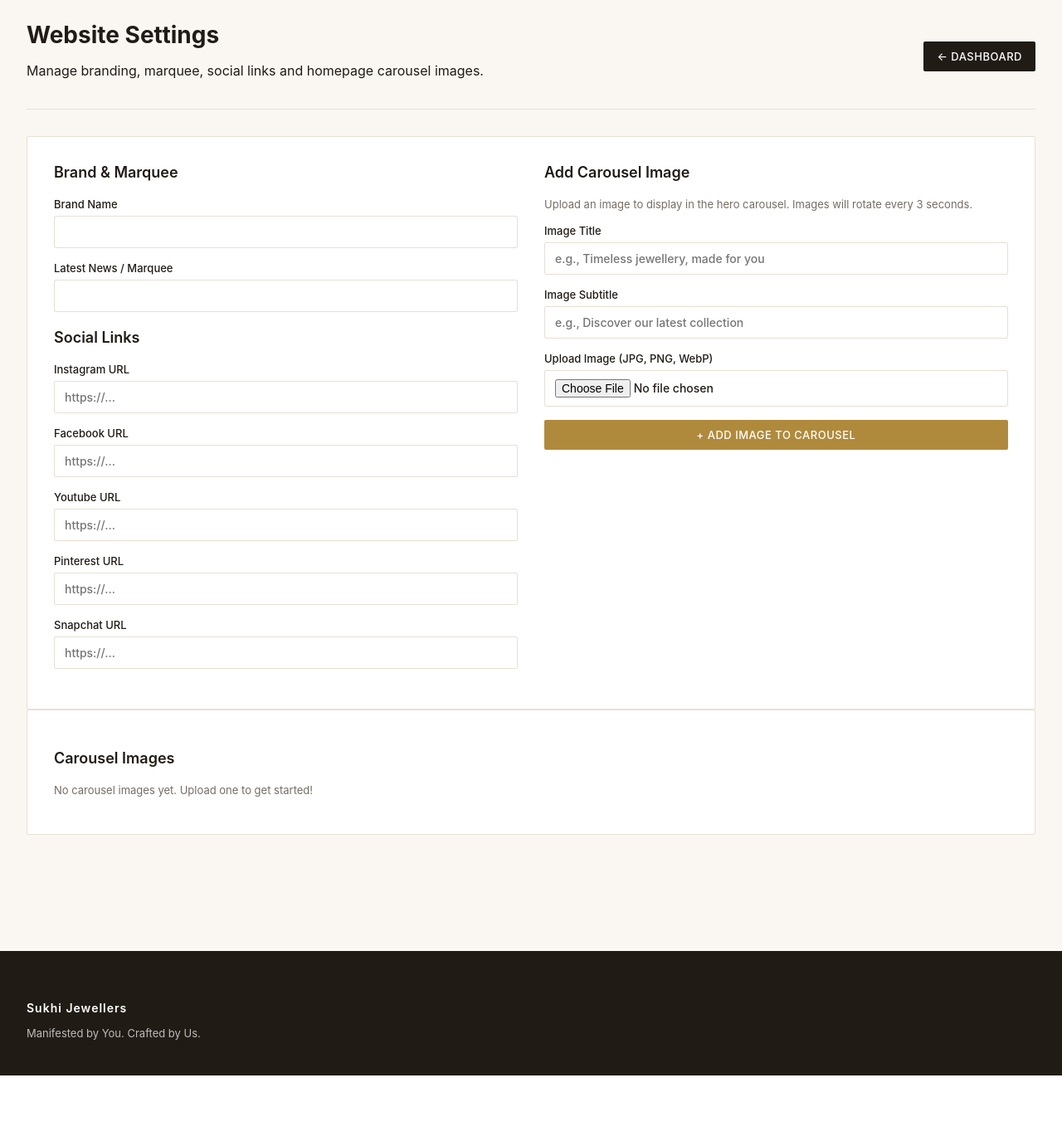
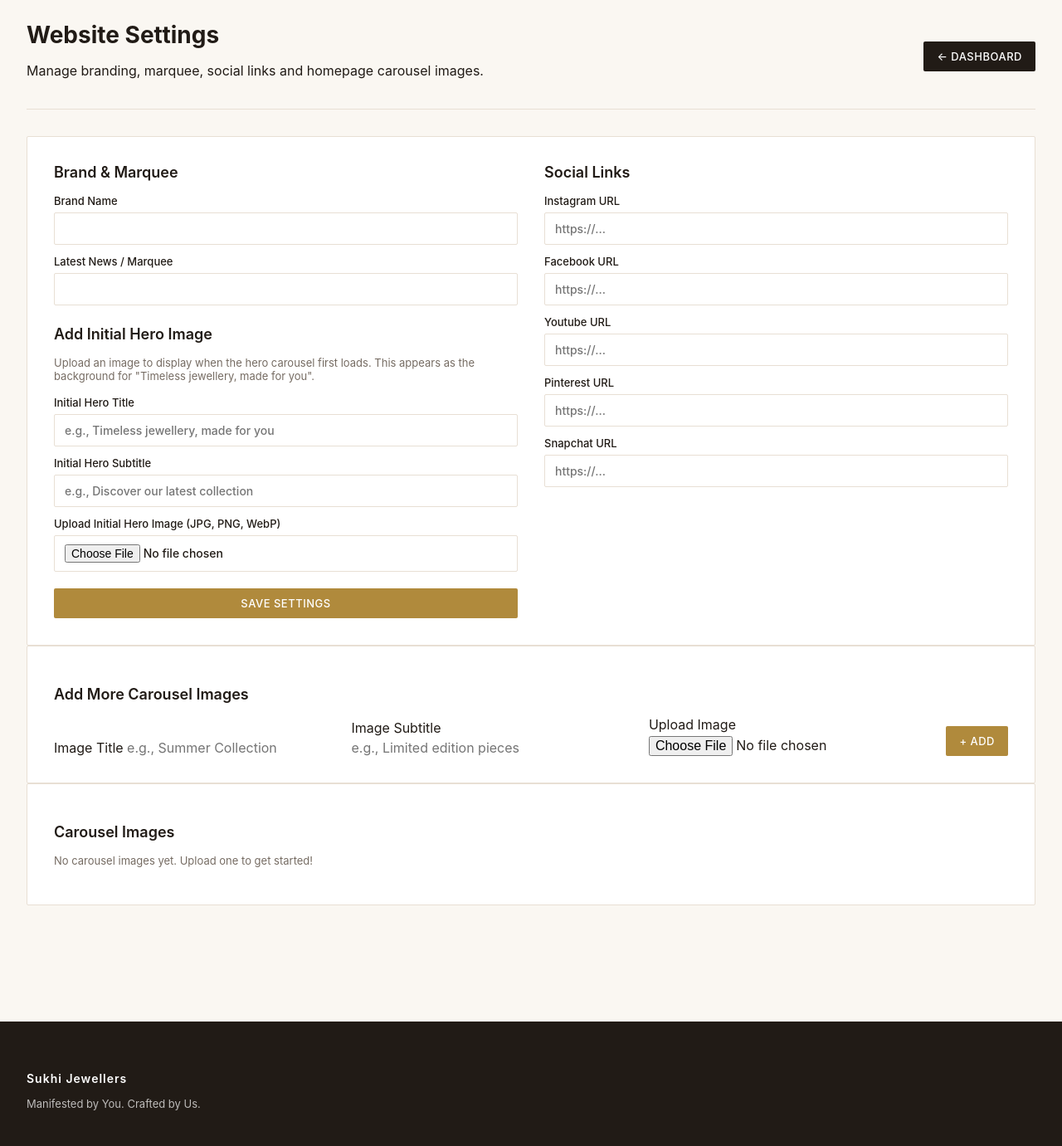
Before and after one commit to lokeshshorey18-hub/Sukhi_Jewellers_Enhanced_Full_Stack, a Flask app: template sukhi/templates/admin_site.html in a window 1280 px wide. Shown: the part 146-1527 px from the top of the page at 83% size. Before the commit the page ends 1442 px from the top, so only its background shows below. Run offline with Flask 3, Linux system fonts and the light colour scheme; the template is opened without the code that fills it, so the values that code supplies are empty; data comes from the database, SQL or seed files in the repository.

Commit message:
Add initial hero image upload option and fix carousel text display

```diff
--- a/sukhi/templates/admin_site.html
+++ b/sukhi/templates/admin_site.html
@@ -15,48 +15,69 @@
         <h2>Brand & Marquee</h2>
         <label>Brand Name<input name="brand_name" value="{{settings.brand_name}}"></label>
         <label>Latest News / Marquee<input name="announcement" value="{{settings.announcement}}"></label>
+        <h2 style="margin-top: 24px;">Add Initial Hero Image</h2>
+        <p style="font-size: 13px; color: var(--muted); margin-bottom: 16px;">Upload an image to display when the hero carousel first loads. This appears as the background for "Timeless jewellery, made for you".</p>
+        <label>Initial Hero Title<input name="initial_hero_title" placeholder="e.g., Timeless jewellery, made for you" value="{{settings.get('initial_hero_title', '')}}"></label>
+        <label>Initial Hero Subtitle<input name="initial_hero_subtitle" placeholder="e.g., Discover our latest collection" value="{{settings.get('initial_hero_subtitle', '')}}"></label>
+        <label>Upload Initial Hero Image (JPG, PNG, WebP)<input name="initial_hero_image" type="file" accept=".jpg,.jpeg,.png,.webp"></label>
+        <button type="submit" class="btn gold full" style="margin-top: 8px;">Save Settings</button>
+      </div>
+      <div>
         <h2>Social Links</h2>
         {% for key in ['instagram','facebook','youtube','pinterest','snapchat'] %}
           <label>{{key|capitalize}} URL<input name="{{key}}" value="{{settings[key]}}" placeholder="https://..."></label>
         {% endfor %}
       </div>
-      <div>
-        <h2>Add Carousel Image</h2>
-        <p style="font-size: 13px; color: var(--muted); margin-bottom: 16px;">Upload an image to display in the hero carousel. Images will rotate every 3 seconds.</p>
-        <label>Image Title<input name="hero_title" placeholder="e.g., Timeless jewellery, made for you" required></label>
-        <label>Image Subtitle<input name="hero_subtitle" placeholder="e.g., Discover our latest collection"></label>
-        <label>Upload Image (JPG, PNG, WebP)<input name="hero_image" type="file" accept=".jpg,.jpeg,.png,.webp" required></label>
-        <button class="btn gold full">+ Add Image to Carousel</button>
-      </div>
     </div>
   </form>
+
+  <!-- Add More Carousel Images Section -->
+  <div class="panel">
+    <h2>Add More Carousel Images</h2>
+    <form method="post" enctype="multipart/form-data">
+      <div style="display: grid; grid-template-columns: 1fr 1fr 1fr auto; gap: 12px; align-items: end;">
+        <label style="margin: 0;">
+          Image Title
+          <input name="hero_title" placeholder="e.g., Summer Collection" required style="margin-top: 4px;">
+        </label>
+        <label style="margin: 0;">
+          Image Subtitle
+          <input name="hero_subtitle" placeholder="e.g., Limited edition pieces" style="margin-top: 4px;">
+        </label>
+        <label style="margin: 0;">
+          Upload Image
+          <input name="hero_image" type="file" accept=".jpg,.jpeg,.png,.webp" required style="margin-top: 4px;">
+        </label>
+        <button type="submit" class="btn gold" style="padding: 10px 16px;">+ Add</button>
+      </div>
+    </form>
+  </div>
 
   <!-- Existing Carousel Images -->
   <div class="panel">
     <h2>Carousel Images</h2>
     {% if slides %}
-      <div style="display: grid; gap: 20px;">
+      <div style="display: grid; gap: 16px;">
         {% for s in slides %}
-          <div style="display: grid; grid-template-columns: 150px 1fr auto; gap: 20px; align-items: center; padding: 16px; border: 1px solid var(--line); border-radius: 4px;">
+          <div style="display: grid; grid-template-columns: 120px 1fr auto; gap: 16px; align-items: center; padding: 12px; border: 1px solid var(--line); border-radius: 4px;">
             <!-- Image Thumbnail -->
             <div>
               {% if s.image_filename %}
-                <img src="{{url_for('static',filename='uploads/'+s.image_filename)}}" alt="{{s.title}}" style="width: 150px; height: 100px; object-fit: cover; border-radius: 2px; display: block;">
+                <img src="{{url_for('static',filename='uploads/'+s.image_filename)}}" alt="{{s.title}}" style="width: 120px; height: 80px; object-fit: cover; border-radius: 2px; display: block;">
               {% else %}
-                <div style="width: 150px; height: 100px; background: var(--line); border-radius: 2px; display: flex; align-items: center; justify-content: center; font-size: 11px; color: var(--muted);">No Image</div>
+                <div style="width: 120px; height: 80px; background: var(--line); border-radius: 2px; display: flex; align-items: center; justify-content: center; font-size: 11px; color: var(--muted);">No Image</div>
               {% endif %}
             </div>
 
             <!-- Image Details -->
             <div>
-              <h3 style="margin: 0 0 6px; font-size: 15px;">{{s.title}}</h3>
-              <p style="margin: 0 0 8px; font-size: 13px; color: var(--muted);">{{s.subtitle}}</p>
-              <small style="color: #999;">Uploaded: {{s.created_at or 'N/A'}}</small>
+              <h3 style="margin: 0 0 4px; font-size: 14px; font-weight: 600;">{{s.title}}</h3>
+              <p style="margin: 0; font-size: 13px; color: var(--muted);">{{s.subtitle}}</p>
             </div>
 
             <!-- Delete Button -->
             <form method="post" action="{{url_for('delete_hero', sid=s.id)}}" style="margin: 0;">
-              <button type="submit" class="btn dark" onclick="return confirm('Delete this carousel image?');" style="background: #e74c3c; padding: 8px 12px; font-size: 12px;">🗑 Delete</button>
+              <button type="submit" class="btn dark" onclick="return confirm('Delete this carousel image?');" style="background: #e74c3c; padding: 8px 12px; font-size: 12px; white-space: nowrap;">🗑 Delete</button>
             </form>
           </div>
         {% endfor %}
@@ -86,7 +107,7 @@
     gap: 6px;
     font-weight: 500;
     font-size: 13px;
-    margin-bottom: 16px;
+    margin-bottom: 12px;
   }
 
   .admin-grid label input {
@@ -104,16 +125,12 @@
 
   .admin-grid h2 {
     font-size: 16px;
-    margin: 20px 0 16px;
+    margin: 0 0 16px;
     font-weight: 600;
   }
 
-  .admin-grid h2:first-child {
-    margin-top: 0;
-  }
-
   .panel h2 {
-    margin-bottom: 20px;
+    margin-bottom: 16px;
     font-size: 18px;
     font-weight: 600;
   }
@@ -126,6 +143,8 @@
     text-transform: uppercase;
     letter-spacing: 0.5px;
     transition: all 0.3s;
+    border: none;
+    cursor: pointer;
   }
 
   .btn.gold {
```
